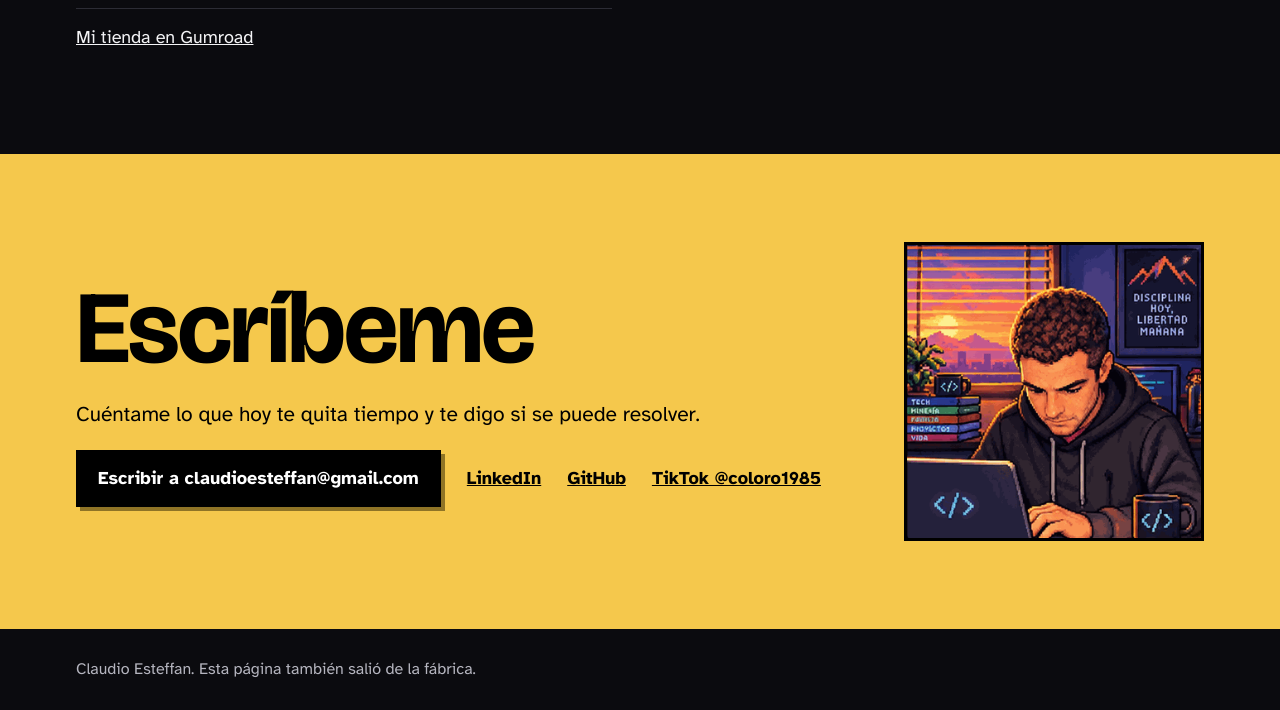
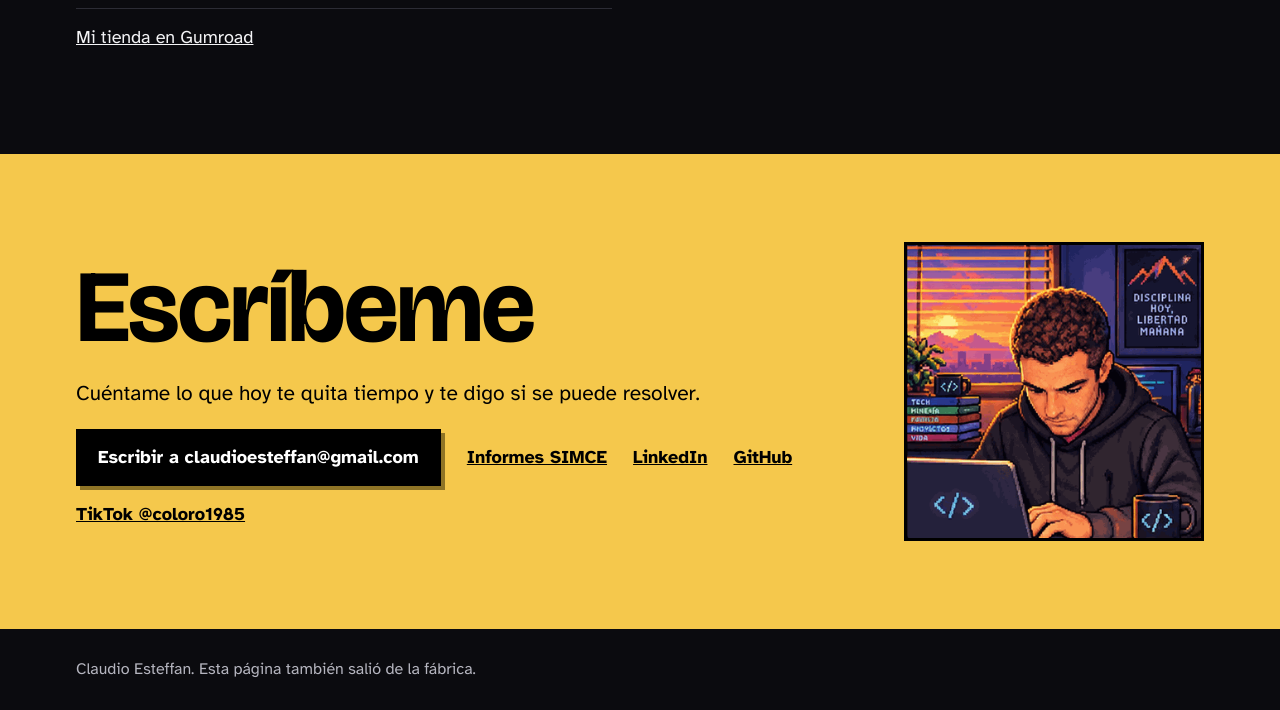
Before and after one commit to Coloro1985/coloro1985.github.io, a plain HTML site: page index.html in a window 1280 px wide. Shown: the part 7034-7744 px from the top of the page. Drawn offline with nearby package versions, Linux system fonts and the light colour scheme.

Commit message:
portada: enlace a informes SIMCE en Escríbeme
Co-Authored-By: Claude Opus 5.5 <noreply@anthropic.com>

```diff
--- a/index.html
+++ b/index.html
@@ -315,6 +315,7 @@ footer{padding:28px 0;font-size:1rem;color:var(--suave)}
       <p>Cuéntame lo que hoy te quita tiempo y te digo si se puede resolver.</p>
       <div class="acciones">
         <a class="boton oscuro-btn" href="mailto:claudioesteffan@gmail.com">Escribir a claudioesteffan@gmail.com</a>
+        <a href="simce/">Informes SIMCE</a>
         <a href="https://www.linkedin.com/in/coloro1985">LinkedIn</a>
         <a href="https://github.com/Coloro1985">GitHub</a>
         <a href="https://www.tiktok.com/@coloro1985">TikTok @coloro1985</a>
```
